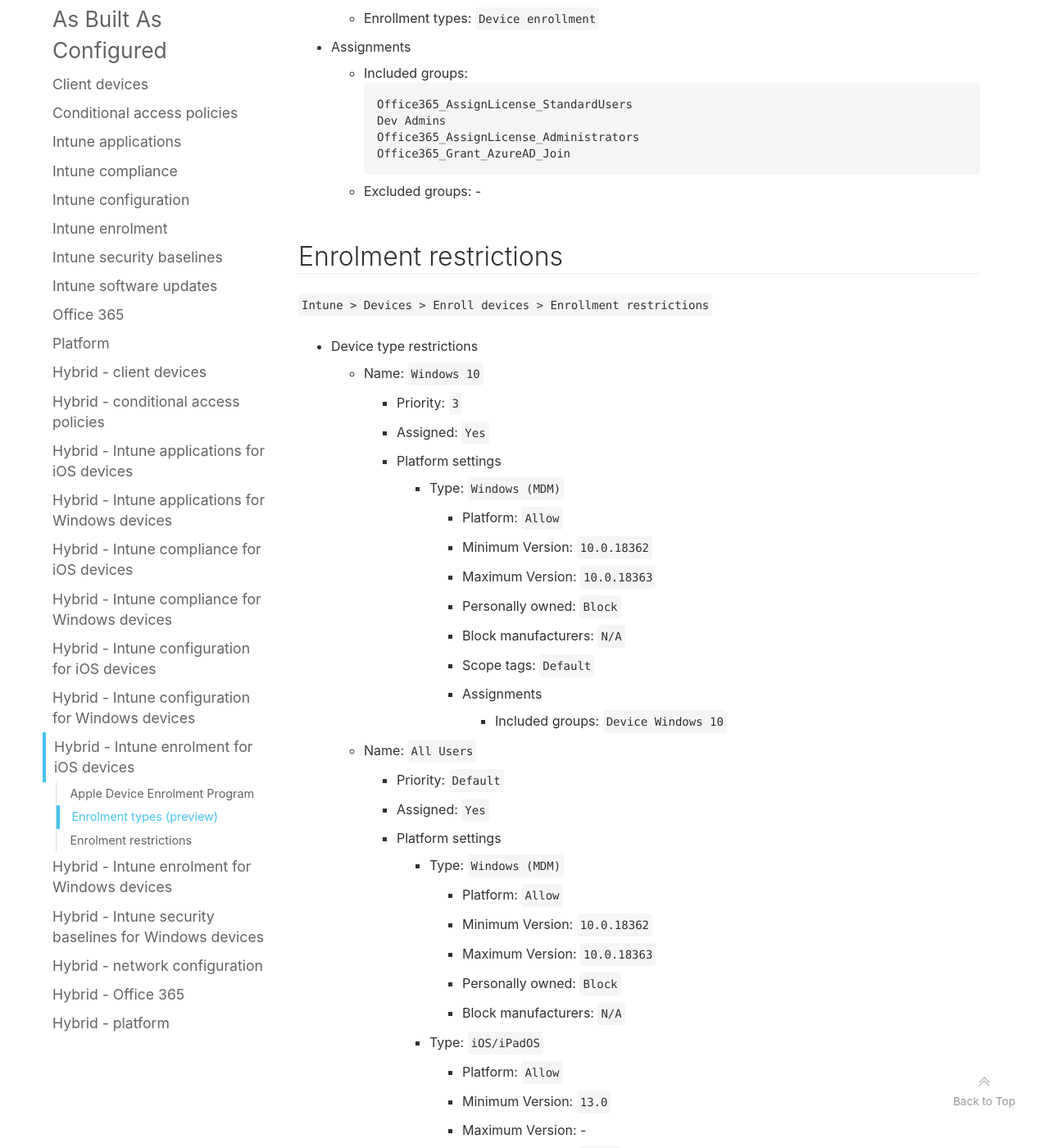
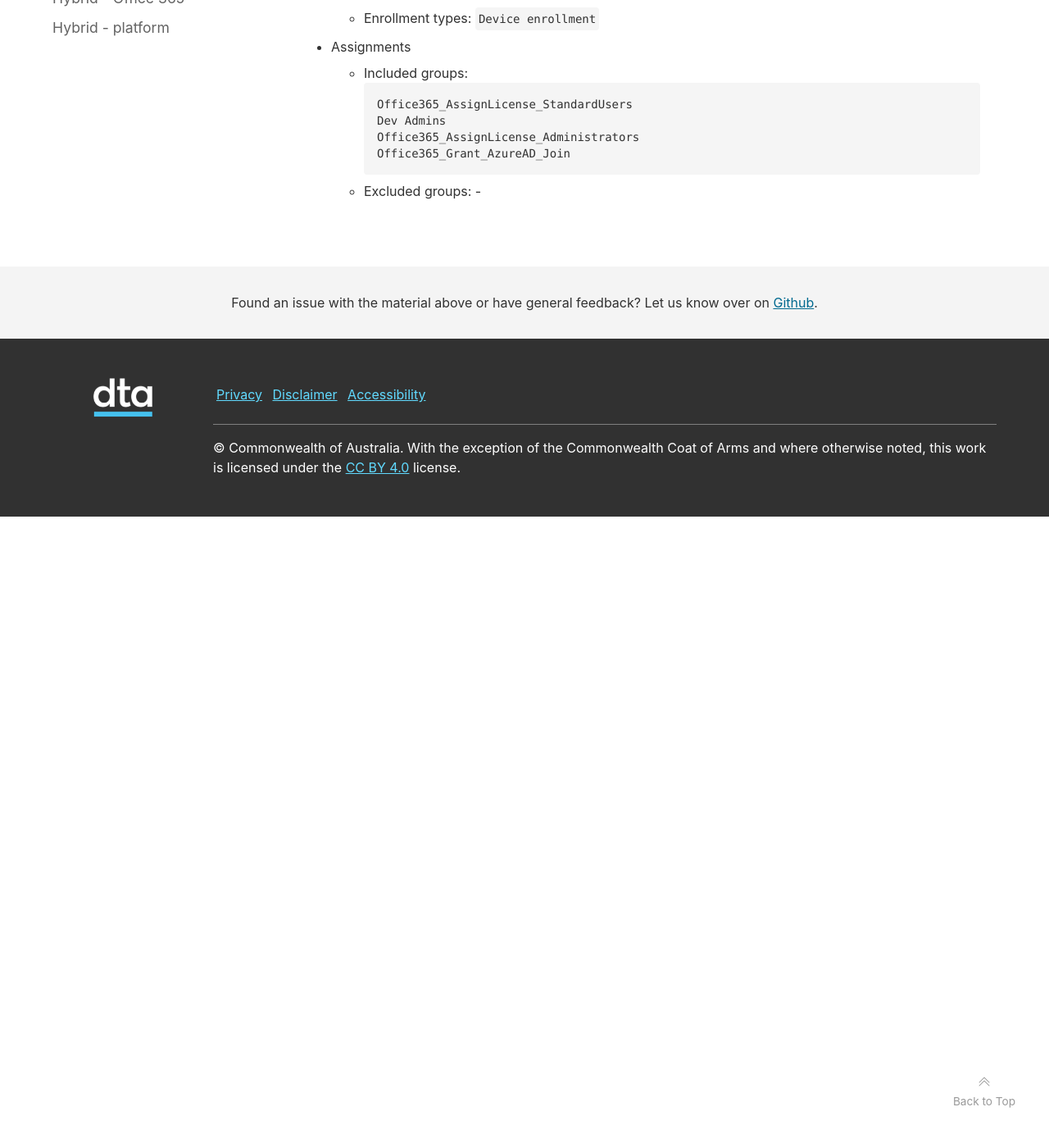
Before and after one commit to ASD-Blueprint/desktop.gov.au, a Jekyll site: the page built from blueprint/abac/hybrid-intune-enrolment-ios.md, in a window 1280 px wide and 1400 px high, scrolled down 2421 px. Shown: the whole window at 82% size. Built offline with Jekyll 4.4.1, drawn with Linux system fonts in a browser that asks for light colours; comment, search, counter and statistics services are not loaded; after the commit the page ends 3051 px from its top, so only the background shows below that; some of the changed text lies outside the part shown.

Commit message:
updating enrollment restrictions

````diff
--- a/blueprint/abac/hybrid-intune-enrolment-ios.md
+++ b/blueprint/abac/hybrid-intune-enrolment-ios.md
@@ -72,46 +72,3 @@
 Office365_Grant_AzureAD_Join
 ```
   * Excluded groups: -
-
-## Enrolment restrictions
-
-`Intune > Devices > Enroll devices > Enrollment restrictions`
-
-* Device type restrictions
-  * Name: `Windows 10`
-    * Priority: `3`
-    * Assigned: `Yes`
-    * Platform settings
-      * Type: `Windows (MDM)`
-        * Platform: `Allow`
-        * Minimum Version: `10.0.18362`
-        * Maximum Version: `10.0.18363`
-        * Personally owned: `Block`
-        * Block manufacturers: `N/A`
-        * Scope tags: `Default`
-        * Assignments
-          * Included groups: `Device Windows 10`
-  * Name: `All Users`
-    * Priority: `Default`
-    * Assigned: `Yes`
-    * Platform settings
-      * Type: `Windows (MDM)`
-        * Platform: `Allow`
-        * Minimum Version: `10.0.18362`
-        * Maximum Version: `10.0.18363`
-        * Personally owned: `Block`
-        * Block manufacturers: `N/A`
-      * Type: `iOS/iPadOS`
-        * Platform: `Allow`
-        * Minimum Version: `13.0`
-        * Maximum Version: -
-        * Personally owned: `Block`
-        * Block manufacturers: `N/A`
-        * Assignments
-          * Included groups: `All devices`
-* Device limit restrictions
-  * Name: `All users`
-  * Priority: `Default`
-  * Device limit: `5`
-  * Assignments
-    * Included groups: `All devices`
````
